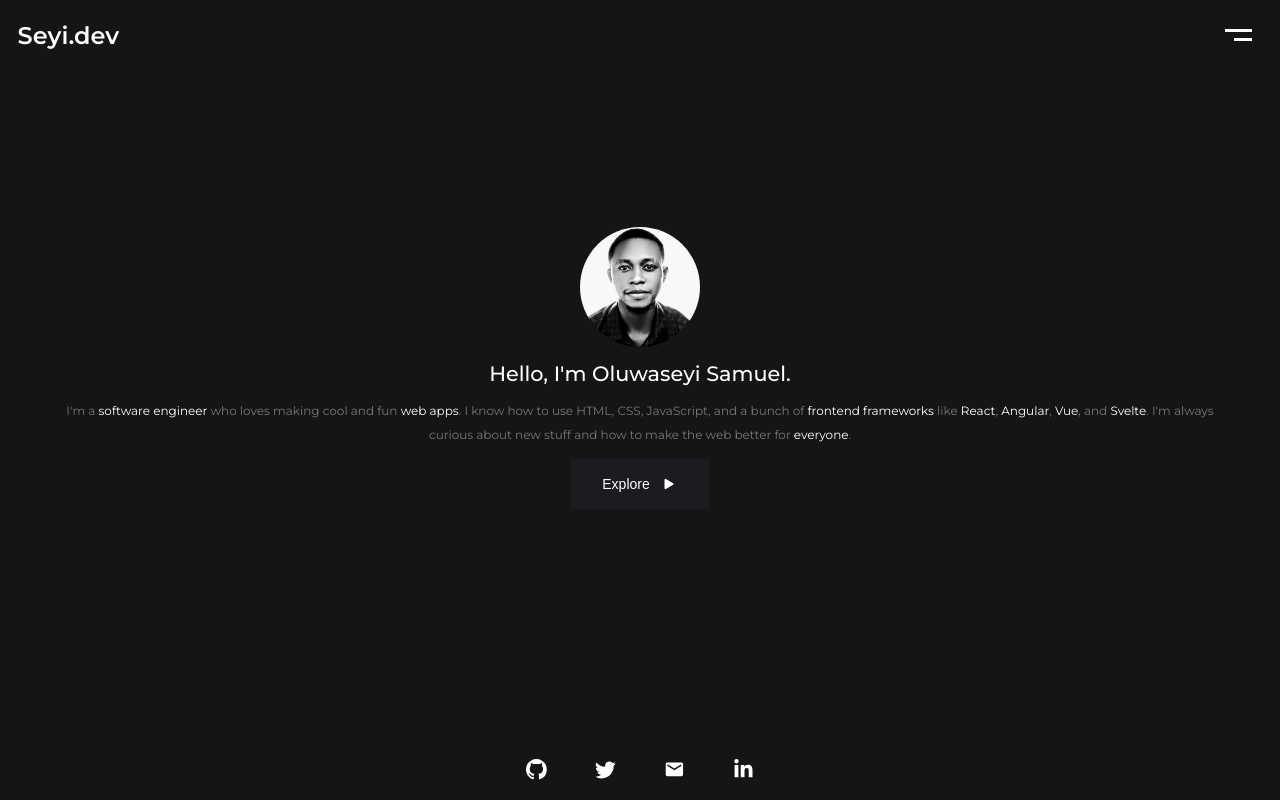
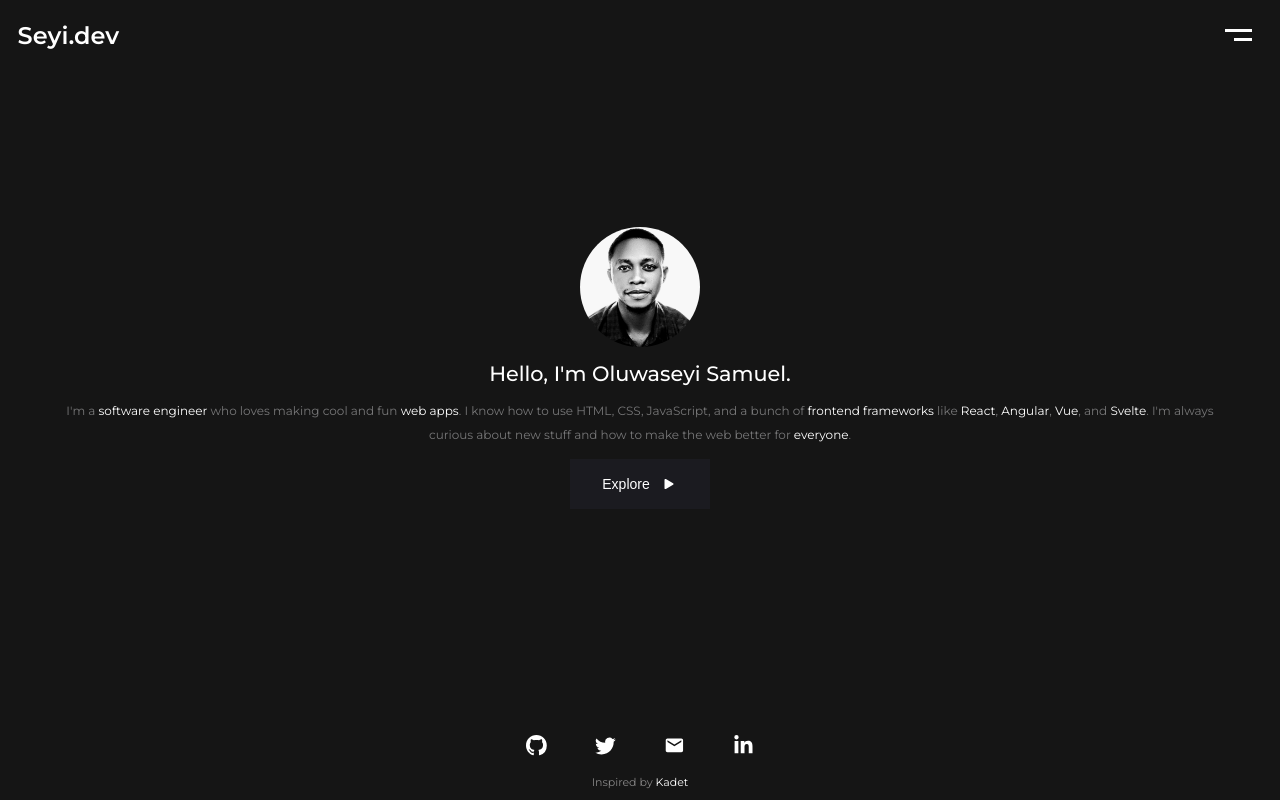
Before and after one commit to Seyi-dev1/Portfolio, a Next.js app: page / in a window 1280 px wide. Built offline with nearby package versions, Linux system fonts and the light colour scheme.

Commit message:
updated links and started adding finishing touches

```diff
--- a/app/components/bio/Bio.jsx
+++ b/app/components/bio/Bio.jsx
@@ -11,6 +11,7 @@ import Image from "next/image";
 import avatar2 from "../../../assets/fotor-ai-2023060322410.jpg";
 import avatar3 from "../../../assets/IMG-20230123-WA0001~3.jpg";
 import { useEffect, useState } from "react";
+import Link from "next/link";
 
 const Bio = () => {
   const [width, setWidth] = useState(1300);
@@ -56,13 +57,28 @@ const Bio = () => {
             <div className={styles.list}>
               <div className={`${styles.listItem} ${styles.active}`}>
                 <div className={styles.number}>
-                  <p>01</p>
+                  <p>00</p>
                 </div>
                 <div className={styles.line}></div>
                 <div className={styles.text}>
                   <p>WORK</p>
                 </div>
               </div>
+              <Link target="_blank" href={"/seyidev resume.pdf"}>
+                <div className={styles.listItem}>
+                  <div className={styles.number}>
+                    <p>01</p>
+                  </div>
+                  <div className={styles.line}></div>
+                  <div className={styles.text}>
+                    <p>RESUME</p>
+                  </div>
+                </div>
+              </Link>
+              <a
+                href="https://www.linkedin.com/in/samuel-oluwaseyi-26883a195/"
+                target="_blank"
+              >
                 <div className={styles.listItem}>
                   <div className={styles.number}>
                     <p>02</p>
@@ -72,11 +88,13 @@ const Bio = () => {
                     <p>LINKED IN</p>
                   </div>
                 </div>
+              </a>
             </div>
             <div className={styles.socials}>
               <span className={styles.image}>
                 <Image src={avatar3} alt="avatar" />
               </span>
+              <a href="https://github.com/Seyi-dev1" target="_blank">
                 <span className={styles.socialLink}>
                   <span>
                     <BsGithub className={styles.icon} />
@@ -86,6 +104,8 @@ const Bio = () => {
                     <BsArrowUpRight className={styles.icon} />
                   </span>
                 </span>
+              </a>
+              <a href="https://twitter.com/oswagz19" target="_blank">
                 <span className={styles.socialLink}>
                   <span>
                     <BsTwitter className={styles.icon} />
@@ -95,6 +115,11 @@ const Bio = () => {
                     <BsArrowUpRight className={styles.icon} />
                   </span>
                 </span>
+              </a>
+              <a
+                href="https://mail.google.com/mail/?view=cm&fs=1&to=samoluwaseyi25@gmail.com"
+                target="_blank"
+              >
                 <span className={styles.socialLink}>
                   <span>
                     <MdEmail className={styles.icon} />
@@ -104,10 +129,14 @@ const Bio = () => {
                     <BsArrowUpRight className={styles.icon} />
                   </span>
                 </span>
+              </a>
             </div>
             <div className={styles.inspo}>
               <p>
-                Inspired by <span>Kadet</span>
+                Inspired by{" "}
+                <a href="https://twitter.com/kadetXx" target="_blank">
+                  <span>Kadet</span>
+                </a>
               </p>
             </div>
           </div>
--- a/app/components/bio/bio.module.scss
+++ b/app/components/bio/bio.module.scss
@@ -41,6 +41,9 @@
         .list {
           display: grid;
           margin-top: 2rem;
+          a {
+            text-decoration: none;
+          }
           .listItem {
             display: grid;
             align-items: center;
@@ -87,12 +90,16 @@
           }
         }
         .socials {
-          margin-top: 5rem;
+          margin-top: 2rem;
           display: grid;
           grid-template-columns: repeat(4, 1fr);
           gap: 1rem;
           align-items: center;
           width: 70%;
+          a {
+            text-decoration: none;
+            color: #fff;
+          }
           @media screen and (max-width: 1200px) {
             // justify-self: center;
             width: 100%;
@@ -135,8 +142,11 @@
         .inspo {
           font-size: 14px;
           color: #777778;
-          span {
-            color: #fff;
+          a {
+            text-decoration: none;
+            span {
+              color: #fff;
+            }
           }
         }
       }
--- a/app/components/footer/Footer.jsx
+++ b/app/components/footer/Footer.jsx
@@ -13,29 +13,40 @@ const Footer = () => {
         <Link href={"/"}>
           <button className={styles.linkbtn}>Home</button>
         </Link>
-        <Link href={"/work"}>
+        <Link target="_blank" href={"/seyidev resume.pdf"}>
           <button className={styles.linkbtn}>Resume</button>
         </Link>
       </div>
       <div className={styles.socials}>
         <div className={styles.socialLink}>
           <span>
-            <BsGithub className={styles.icon} />
+            <a href="https://github.com/Seyi-dev1" target="_blank">
+              <BsGithub className={styles.icon} />
+            </a>
           </span>
         </div>
         <div className={styles.socialLink}>
           <span>
-            <BsTwitter className={styles.icon} />
+            <a href="https://twitter.com/oswagz19">
+              <BsTwitter className={styles.icon} />
+            </a>
           </span>
         </div>
         <div className={styles.socialLink}>
           <span>
-            <MdEmail className={styles.icon} />
+            <a
+              href="https://mail.google.com/mail/?view=cm&fs=1&to=samoluwaseyi25@gmail.com"
+              target="_blank"
+            >
+              <MdEmail className={styles.icon} />
+            </a>
           </span>
         </div>
         <div className={styles.socialLink}>
           <span>
-            <FaLinkedinIn className={styles.icon} />
+            <a href="https://www.linkedin.com/in/samuel-oluwaseyi-26883a195/">
+              <FaLinkedinIn className={styles.icon} />
+            </a>
           </span>
         </div>
       </div>
--- a/app/components/navbar/Navbar.jsx
+++ b/app/components/navbar/Navbar.jsx
@@ -26,7 +26,7 @@ const Navbar = () => {
   };
 
   const action = () => {
-    setTimeout(toggleModal, 500);
+    setTimeout(toggleModal, 900);
   };
   return (
     <div className="navbar">
@@ -64,22 +64,33 @@ const Navbar = () => {
                 <div className={"socials"}>
                   <div className={"socialLink"}>
                     <span>
-                      <BsGithub className={"icon"} />
+                      <a href="https://github.com/Seyi-dev1" target="_blank">
+                        <BsGithub className={"icon"} />
+                      </a>
                     </span>
                   </div>
                   <div className={"socialLink"}>
                     <span>
-                      <BsTwitter className={"icon"} />
+                      <a href="https://twitter.com/oswagz19">
+                        <BsTwitter className={"icon"} />
+                      </a>
                     </span>
                   </div>
                   <div className={"socialLink"}>
                     <span>
-                      <MdEmail className={"icon"} />
+                      <a
+                        href="https://mail.google.com/mail/?view=cm&fs=1&to=samoluwaseyi25@gmail.com"
+                        target="_blank"
+                      >
+                        <MdEmail className={"icon"} />
+                      </a>
                     </span>
                   </div>
                   <div className={"socialLink"}>
                     <span>
-                      <FaLinkedinIn className={"icon"} />
+                      <a href="https://www.linkedin.com/in/samuel-oluwaseyi-26883a195/">
+                        <FaLinkedinIn className={"icon"} />
+                      </a>
                     </span>
                   </div>
                 </div>
--- a/app/globals.module.scss
+++ b/app/globals.module.scss
@@ -12,7 +12,7 @@
     gap: 6rem;
     justify-content: center;
     position: absolute;
-    bottom: 1rem;
+    bottom: 2.5rem;
     width: 100%;
     @media screen and (max-width: 1300px) {
       gap: 3rem;
@@ -28,6 +28,24 @@
           font-size: 1.3rem;
         }
       }
+    }
+  }
+
+  .inspo {
+    position: absolute;
+    bottom: 0;
+    color: #878686;
+    font-size: 11px;
+    display: none;
+    justify-content: center;
+    width: 100%;
+    @media screen and (max-width: 1300px) {
+      display: flex;
+    }
+
+    a {
+      color: #fff;
+      text-decoration: none;
     }
   }
 
--- a/app/layout.jsx
+++ b/app/layout.jsx
@@ -33,24 +33,48 @@ export default function RootLayout({ children }) {
           <div className={styles.socials}>
             <div className={styles.socialLink}>
               <span>
-                <BsGithub className={styles.icon} />
+                <a href="https://github.com/Seyi-dev1" target="_blank">
+                  <BsGithub className={styles.icon} />
+                </a>
               </span>
             </div>
             <div className={styles.socialLink}>
               <span>
-                <BsTwitter className={styles.icon} />
+                <a href="https://twitter.com/oswagz19" target="_blank">
+                  <BsTwitter className={styles.icon} />
+                </a>
               </span>
             </div>
             <div className={styles.socialLink}>
               <span>
-                <MdEmail className={styles.icon} />
+                <a
+                  href="https://mail.google.com/mail/?view=cm&fs=1&to=samoluwaseyi25@gmail.com"
+                  target="_blank"
+                >
+                  <MdEmail className={styles.icon} />
+                </a>
               </span>
             </div>
             <div className={styles.socialLink}>
               <span>
-                <FaLinkedinIn className={styles.icon} />
+                <a
+                  href="https://www.linkedin.com/in/samuel-oluwaseyi-26883a195/"
+                  target="_blank"
+                >
+                  <FaLinkedinIn className={styles.icon} />
+                </a>
               </span>
             </div>
+          </div>
+        )}
+        {path === "/" && (
+          <div className={styles.inspo}>
+            <p>
+              Inspired by{" "}
+              <a href="https://twitter.com/kadetXx" target="_blank">
+                <span>Kadet</span>
+              </a>
+            </p>
           </div>
         )}
       </body>
```
Also changed, not shown: 2 other files (tests, documents, lock files or other folders). Lines whose indentation alone changed are shown as unchanged.
